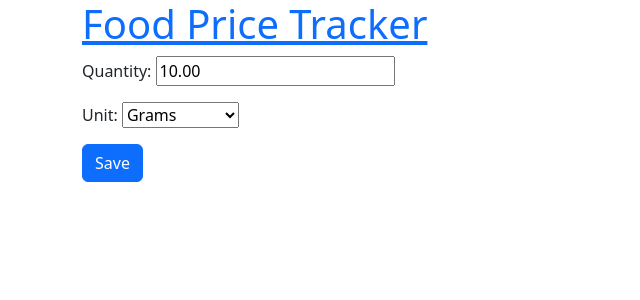
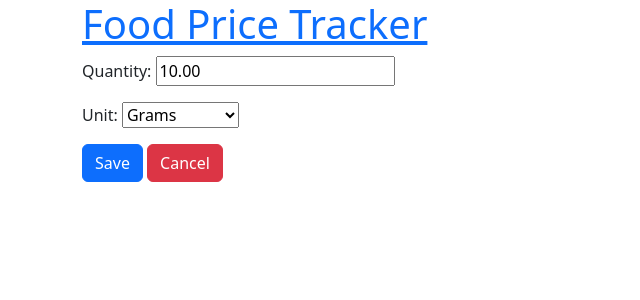
Before and after one commit to matthewleighton/Meal-Price-Tracker, a Django app: page /ingredients/1/ in a window 1280 px wide. Shown: the top 300 px of the page, without its empty margins (0-640 px from the left). Run offline with Django 4.2, Linux system fonts and the light colour scheme; a user stored in the database is signed in; tables that the repository leaves empty hold one stand-in row (values such as "Sample post").

Commit message:
Add Cancel button to ingredient edit form

```diff
--- a/meals/templates/meals/ingredient/form.html
+++ b/meals/templates/meals/ingredient/form.html
@@ -4,6 +4,7 @@
 	{% csrf_token %}
 	{{ standard_ingredient_form.as_p }}
 	<button type="submit" class="btn btn-primary">Save</button>
+	<a href="{% url 'meals_item' ingredient.meal.id %}" class="btn btn-danger">Cancel</a>
 </form>
 
 {% endif %}
```
